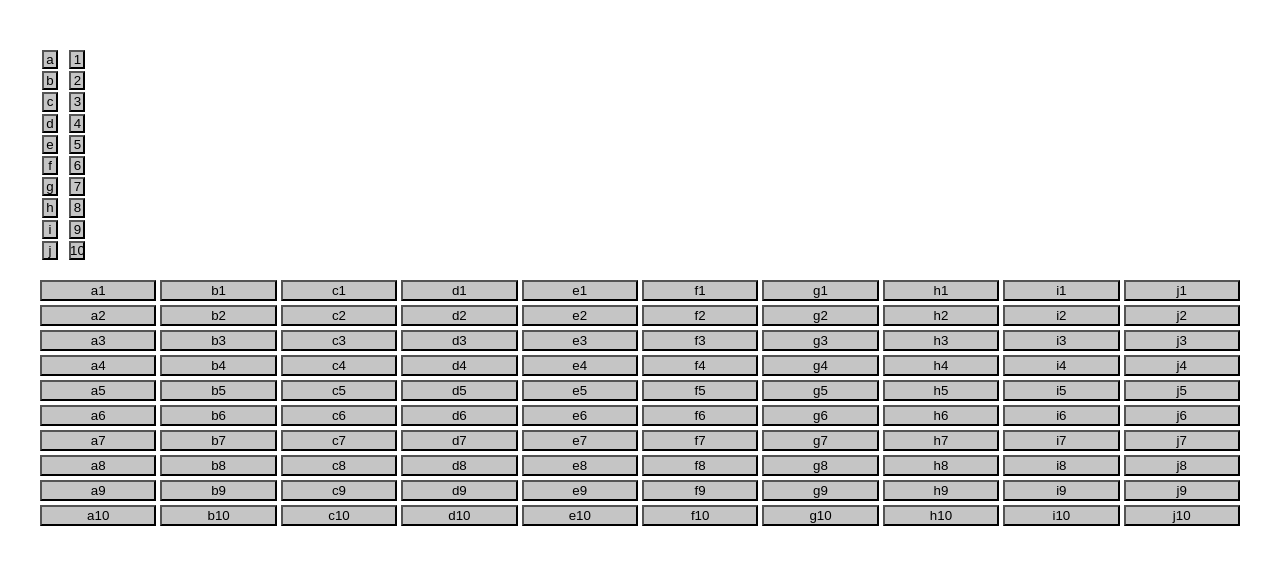
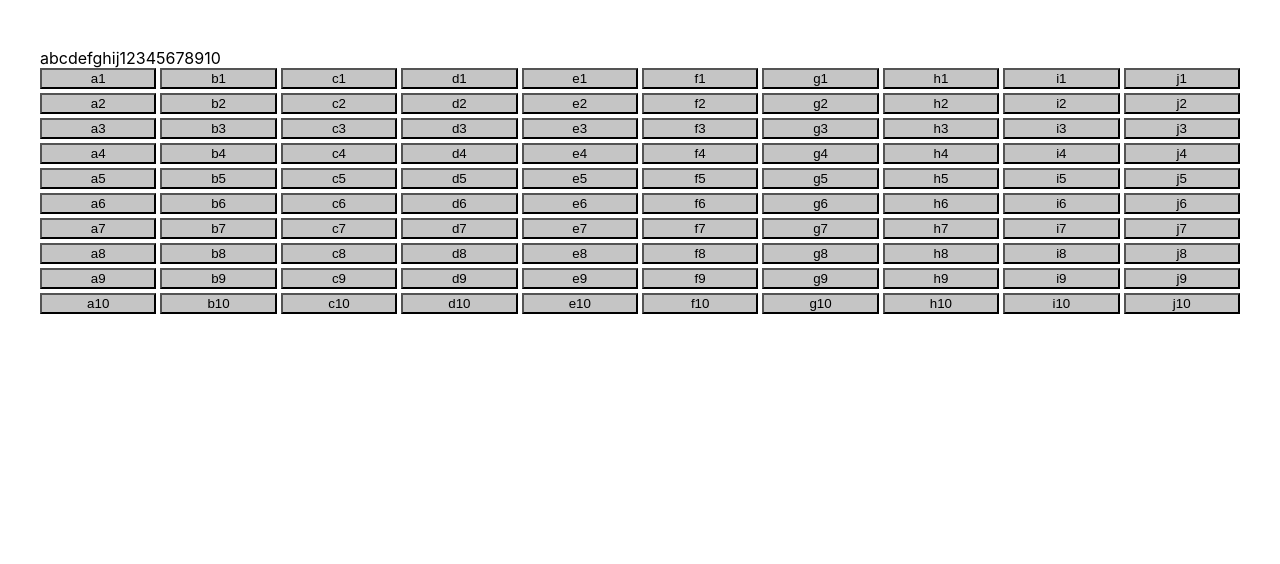
Before and after one commit to ssda-developer/sea-battle, a React (Create React App) app: page / in a window 1280 px wide. Shown: the top 564 px of the page. Built offline with nearby package versions, Linux system fonts and the light colour scheme.

Commit message:
- added some logic for area and field

```diff
--- a/src/components/Area/Area.tsx
+++ b/src/components/Area/Area.tsx
@@ -1,51 +1,46 @@
-import React, { Component, ReactElement } from 'react';
+import React, { FC, useState } from 'react';
 import Field from '../Field/Field';
 
 import './Area.scss';
 
-// interface ICellInterface {
-//     name: string;
-//     ship: boolean;
-//     wounded: boolean;
-//     beside: boolean;
-// }
+const Area: FC = () => {
+    const [numbers, setNumber] = useState<string[]>(['1', '2', '3', '4', '5', '6', '7', '8', '9', '10']);
+    const [letters, setLetters] = useState<string[]>(['a', 'b', 'c', 'd', 'e', 'f', 'g', 'h', 'i', 'j']);
 
-class Area extends Component {
-    state = {
-        numbers: ['1', '2', '3', '4', '5', '6', '7', '8', '9', '10'],
-        letters: ['a', 'b', 'c', 'd', 'e', 'f', 'g', 'h', 'i', 'j'],
-    };
+    const square: [] = [];
 
-    square = [];
+    numbers.forEach(number => {
+        letters.forEach(letter => {
+            const cell = {
+                name: `${letter}${number}`,
+                ship: false,
+                hit: false,
+                past: false,
+            };
 
-    getFields = (items: string[]) => {
-        return items.map(cell => <Field key={cell} cell={cell} />);
-    };
+            square.push(cell as never);
+        });
+    });
 
-    render(): ReactElement {
-        const { numbers, letters } = this.state;
-        numbers.forEach(number => {
-            letters.forEach(letter => {
-                this.square.push([letter, number] as never);
-                // const cell = {
-                //     name: `${letter}${number}`,
-                //     ship: false,
-                //     wounded: false,
-                //     beside: false,
-                // };
-                //
-                // this.square.push(cell as never);
-            });
-        });
-
-        return (
-            <div className="area__wrapper">
-                <div className="area__letters">{this.getFields(letters)}</div>
-                <div className="area__numbers">{this.getFields(numbers)}</div>
-                <div className="area">{this.getFields(this.square)}</div>
+    return (
+        <div className="area__wrapper">
+            <div className="area__letters">
+                {letters.map(letter => (
+                    <span key={letter}>{letter}</span>
+                ))}
             </div>
-        );
-    }
-}
+            <div className="area__numbers">
+                {numbers.map(number => (
+                    <span key={number}>{number}</span>
+                ))}
+            </div>
+            <div className="area">
+                {square.map(({ name, ship, hit, past }) => (
+                    <Field key={name} name={name} hit={hit} ship={ship} past={past} />
+                ))}
+            </div>
+        </div>
+    );
+};
 
 export default Area;
--- a/src/components/Field/Field.tsx
+++ b/src/components/Field/Field.tsx
@@ -2,17 +2,23 @@ import React, { FC } from 'react';
 import './Field.scss';
 
 interface IFieldProps {
-    cell: string;
+    name: string;
+    ship: boolean;
+    hit: boolean;
+    past: boolean;
 }
 
-const Field: FC<IFieldProps> = ({ cell }: IFieldProps) => {
+const Field: FC<IFieldProps> = ({ name, ship, hit, past }: IFieldProps) => {
     const clickHandler = ({ target }: any) => {
         console.log(target.innerHTML);
     };
 
     return (
         <button type="button" className="field" onClick={clickHandler}>
-            {cell}
+            {name}
+            {ship}
+            {hit}
+            {past}
         </button>
     );
 };
```
